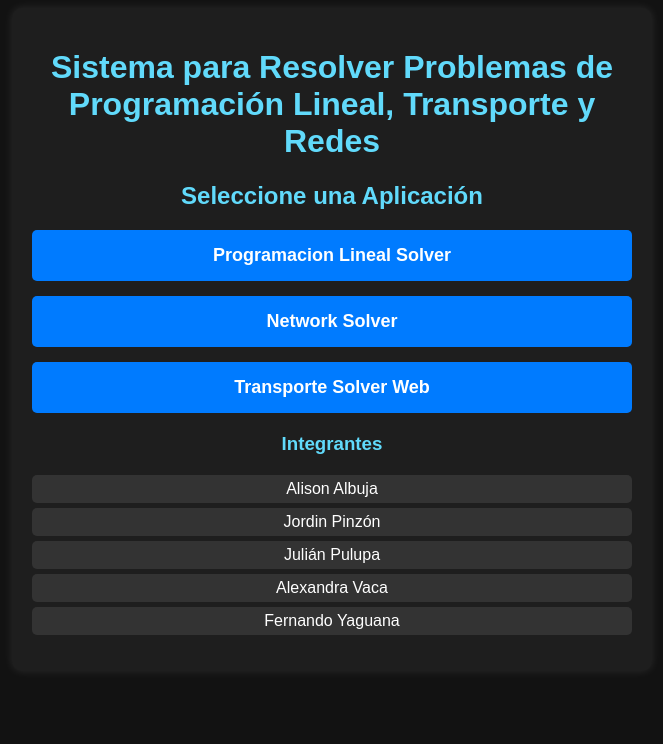
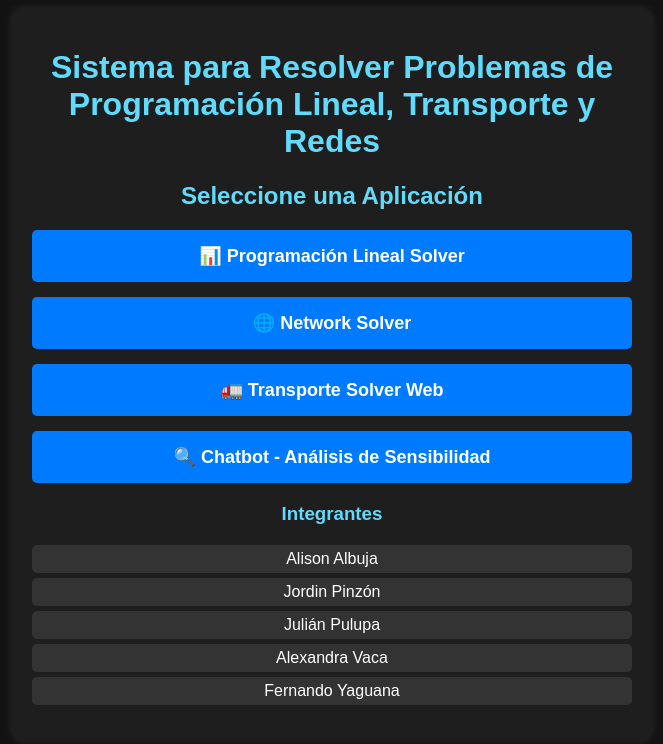
Before and after one commit to alwxav98/SistemaOptimizacion, a Flask app: page / in a window 1280 px wide. Shown: the top 744 px of the page, without its empty margins (308-971 px from the left). Run offline with Flask 3, Linux system fonts and the light colour scheme; parts of the project's set-up code (start-up, migrations or seed data) failed here and were passed over.

Commit message:
Update menu.html

```diff
--- a/templates/menu.html
+++ b/templates/menu.html
@@ -3,24 +3,31 @@
 <head>
     <meta charset="UTF-8">
     <title>Menú Principal</title>
-    <!-- Enlace al archivo de estilos CSS almacenado en la carpeta 'static' -->
+    <!-- 📌 Enlace al archivo de estilos CSS almacenado en la carpeta 'static' -->
     <link rel="stylesheet" type="text/css" href="{{ url_for('static', filename='style.css') }}">
 </head>
 <body>
     <div class="container">
-        <!-- Título principal de la aplicación -->
+        <!-- 🔹 Título principal del sistema -->
         <h1 class="title">Sistema para Resolver Problemas de Programación Lineal, Transporte y Redes</h1>
 
-        <!-- Sección donde se presentan las opciones disponibles -->
+        <!-- 🔹 Sección para que el usuario seleccione el módulo deseado -->
         <h2>Seleccione una Aplicación</h2>
         <div class="menu-options">
-            <!-- Enlaces que dirigen a las diferentes funcionalidades del sistema -->
-            <a href="/programacion_linear_solver/" class="menu-button">Programacion Lineal Solver</a>
-            <a href="/network_solver/" class="menu-button">Network Solver</a>
-            <a href="/transporte_solver_web/" class="menu-button">Transporte Solver Web</a>
+            <!-- 📌 Botón para acceder al módulo de Programación Lineal Solver -->
+            <a href="{{ url_for('programacion_linear_solver.index') }}" class="menu-button">📊 Programación Lineal Solver</a>
+
+            <!-- 📌 Botón para acceder al módulo de Network Solver -->
+            <a href="{{ url_for('network_solver.index') }}" class="menu-button">🌐 Network Solver</a>
+
+            <!-- 📌 Botón para acceder al módulo de Transporte Solver Web -->
+            <a href="{{ url_for('transporte_solver_web.index') }}" class="menu-button">🚛 Transporte Solver Web</a>
+
+            <!-- ✅ Botón para acceder al Chatbot de Análisis de Sensibilidad -->
+            <a href="{{ url_for('chatbot.chat') }}" class="menu-button">🔍 Chatbot - Análisis de Sensibilidad</a>
         </div>
 
-        <!-- Sección con la lista de integrantes del proyecto -->
+        <!-- 🔹 Lista de integrantes del proyecto -->
         <h3>Integrantes</h3>
         <ul class="integrantes-list">
             <li>Alison Albuja</li>
```
